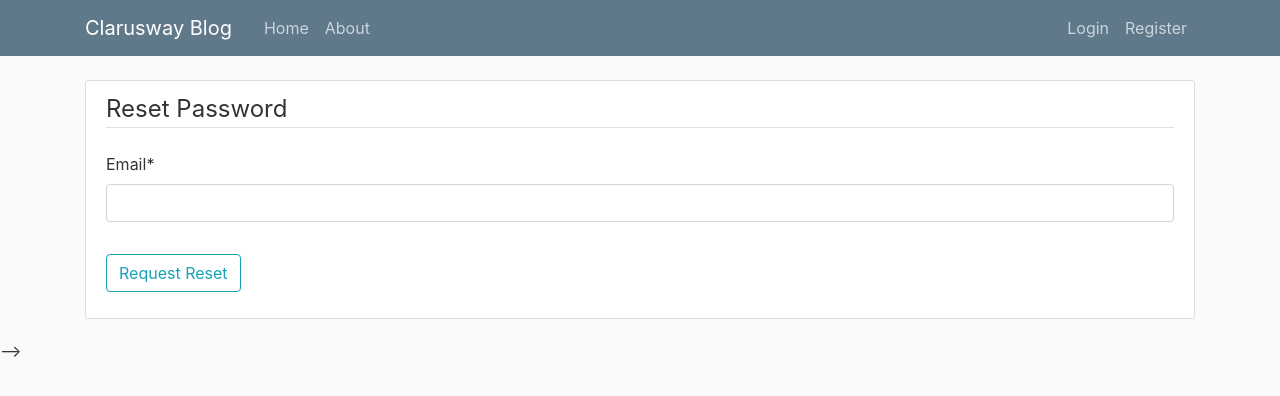
After one commit to emrekrt1655/Simple-Blog-Django, a Django app: page /users/password-reset/ in a window 1280 px wide. The commit adds this page. Shown: the top 396 px of the page. Run offline with Django 3.2, Linux system fonts and the light colour scheme; some libraries are stand-ins or nearby versions.

Commit message:
added email

```diff
--- a/src/users/template/users/login.html
+++ b/src/users/template/users/login.html
@@ -11,7 +11,7 @@
         <div class="form-group">
             <button class="btn btn-outline-info" type="submit">Login</button>
             <small class="text-muted ml-2">
-                <a href="#">Forgot Password?</a>
+                <a href="{% url 'password_reset' %}">Forgot Password?</a>
             </small>
         </div>
     </form>
--- /dev/null
+++ b/src/users/template/users/password_reset_email.html
@@ -0,0 +1,17 @@
+{% extends 'base.html' %} {% block title %}login{% endblock %}
+{% load crispy_forms_tags %}
+{% block content %}
+<div class="content-section">
+    <form action="" method="post">
+        {% csrf_token %}
+        <fieldset class="form-group">
+            <legend class="border-bottom mb-4">Reset Password</legend>
+            {{ form|crispy }}
+        </fieldset>
+        <div class="form-group">
+            <button class="btn btn-outline-info" type="submit">Request Reset</button>
+        </div>
+    </form>
+
+</div>
+{% endblock %}
--- a/src/users/template/users/register.html
+++ b/src/users/template/users/register.html
@@ -14,7 +14,7 @@
     </form>
     <div class="border-top pt-3">
         <small class="text-muted">
-            Already have an account?<a class="ml-2" href="#">Sign In</a>
+            Already have an account?<a class="ml-2" href="{% url 'login' %}">Sign In</a>
         </small>
     </div>
 
--- a/src/users/urls.py
+++ b/src/users/urls.py
@@ -6,5 +6,13 @@
     path("register/", register, name="register"),
     path("profile/", profile, name="profile"),
     path("login/", auth_views.LoginView.as_view(template_name="users/login.html"), name="login"),
-    path("logout/", auth_views.LogoutView.as_view(template_name="users/logout.html"), name="logout")
+    path("logout/", auth_views.LogoutView.as_view(template_name="users/logout.html"), name="logout"),
+    path("password-reset/", auth_views.PasswordResetView.as_view(
+        template_name="users/password_reset_email.html"), name="password_reset"),
+    path("password-reset/done/", auth_views.PasswordResetDoneView.as_view(
+        template_name="users/password_reset_done.html"), name="password_reset_done"),
+    path("password-reset-confirm/<uuid64>/<token>", auth_views.PasswordResetConfirmView.as_view(
+        template_name="users/password_reset_confirm.html"), name="password_reset_confirm"),
+    path("password-reset-complete/", auth_views.PasswordResetCompleteView.as_view(
+        template_name="users/password_reset_complete.html"), name="password_reset_complete"),
 ]
```
Also changed, not shown: src/cblog/settings.py (+7 -0 lines), src/users/template/users/password_reset_complete.html (added, +8 -0 lines), src/users/template/users/password_reset_confirm.html (added, +16 -0 lines), src/users/views.py (+8 -1 lines).
